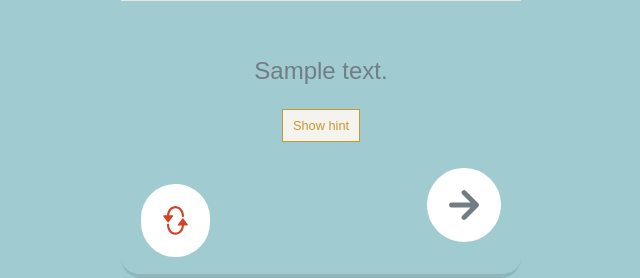
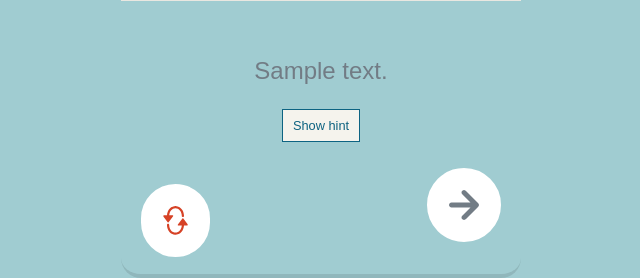
Before and after one commit to JelenaMF/realtor-flashcards, a Node server app: template views/card.pug in a window 1280 px wide. Shown: the part 611-889 px from the top of the page, without its empty margins (319-959 px from the left). Run offline with Node 20, Linux system fonts and the light colour scheme; the template is opened without the code that fills it: most values are stand-ins (such as "Sample title", 1, 10 or a date in 2020).

Commit message:
changed colors

```diff
--- a/public/stylesheets/styles.css
+++ b/public/stylesheets/styles.css
@@ -236,10 +236,10 @@ input {
   padding: 8px 10px;
   font-size: .8em;
   margin: auto;
-  color: #C79735;
+  color: #0d6280;
   font-family: "Century Gothic", CenturyGothic, AppleGothic, sans-serif;
   background-color: #F5F3ED;
-  border: 1px solid #C79735;
+  border: 1px solid #0d6382;
 }
 
 #content button {
@@ -248,7 +248,7 @@ input {
 
 #content button:hover {
   cursor: pointer;
-  background-color: #C79735;
+  background-color: #146684;
   color: #fff;
 }
 
@@ -261,7 +261,7 @@ input {
 
 .card-flip {
   max-width: 25px;
-  background-color: #fff;
+  background-color: rgb(255, 255, 255);
   border-radius: 50px;
   padding: 20px;
   border: 2px solid #fff;
@@ -269,7 +269,7 @@ input {
 }
 
 .card-flip:hover {
-  border: 2px solid #D64226;
+  border: 2px solid #034f6a;
   cursor: pointer;
 }
 
```
